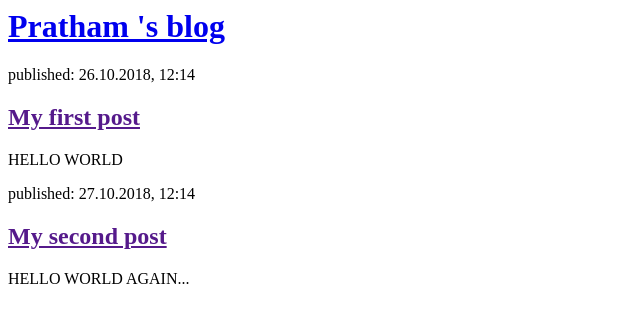
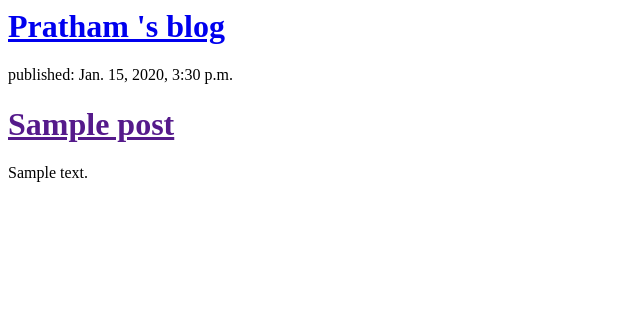
Before and after one commit to Pratham1812/my-first-blog, a Django app: template blog/templates/blog/post_list.html in a window 1280 px wide. Shown: the top 323 px of the page, without its empty margins (0-640 px from the left). Run offline with Django 3.2, Linux system fonts and the light colour scheme; the template is opened without the code that fills it: values that come from a table or form of the project are taken from there, others are empty; tables that the repository leaves empty hold one stand-in row (values such as "Sample post").

Commit message:
Keep on burninggit add --all

```diff
--- a/blog/templates/blog/post_list.html
+++ b/blog/templates/blog/post_list.html
@@ -7,16 +7,12 @@
             <h1><a href="/">Pratham 's blog</a></h1>
         </div>
 
-        <div>
-            <p>published: 26.10.2018, 12:14</p>
-            <h2><a href="">My first post</a></h2>
-            <p>HELLO WORLD</p>
-        </div>
-
-        <div>
-            <p>published: 27.10.2018, 12:14</p>
-            <h2><a href="">My second post</a></h2>
-            <p>HELLO WORLD AGAIN...</p>
-        </div>
+{% for post in posts %}
+    <div>
+        <p>published: {{ post.published_date }}</p>
+        <h1><a href="">{{ post.title }}</a></h1>
+        <p>{{ post.text|linebreaksbr }}</p>
+    </div>
+{% endfor %}
     </body>
 </html>
--- a/blog/views.py
+++ b/blog/views.py
@@ -1,5 +1,7 @@
 from django.shortcuts import render
+from django.utils import timezone
+from .models import Post
 
-# Create your views here.
 def post_list(request):
-	return render(request,'blog/post_list.html',{})
+    posts = Post.objects.filter(published_date__lte=timezone.now()).order_by('published_date')
+    return render(request, 'blog/post_list.html', {'posts': posts})
```
